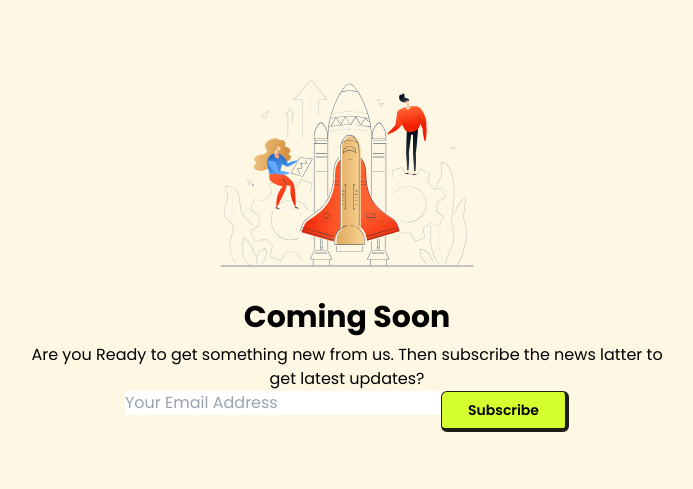
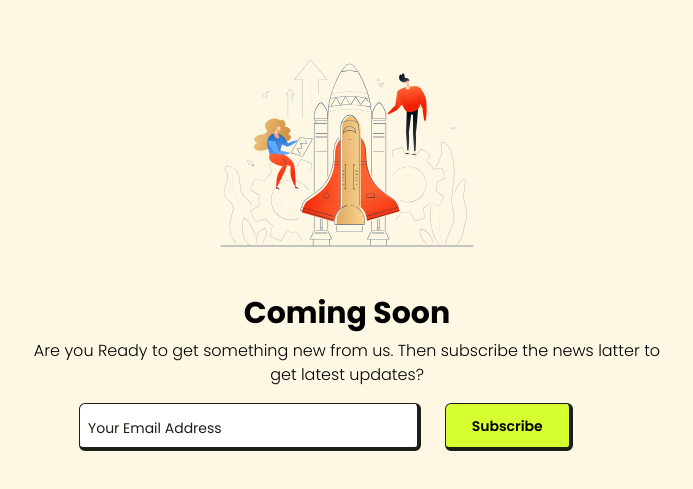
Before and after one commit to OlaiwonAbdullahi/Coming-Soon, a React (Vite) app: page / in a window 1280 px wide. Shown: the part 163-652 px from the top of the page, without its empty margins (293-986 px from the left). Built offline with nearby package versions, Linux system fonts and the light colour scheme.

Commit message:
update App.jsx and Form.jsx

```diff
--- a/src/App.jsx
+++ b/src/App.jsx
@@ -2,13 +2,13 @@ import Rocket from "./assets/rocket.svg";
 import Form from "./components/Form";
 const App = () => {
   return (
-    <div className=" bg-bg min-h-screen font-pop flex flex-col justify-center items-center">
+    <div className=" bg-bg min-h-screen font-pop flex flex-col gap-4 justify-center items-center">
       <div className="">
         <img src={Rocket} alt="" className=" h-64 w-72" />
       </div>
       <div className=" flex flex-col gap-2">
         <h2 className="text-center font-bold text-3xl">Coming Soon</h2>
-        <p className=" text-center w-5/6 flex mx-auto">
+        <p className=" text-center w-5/6 flex mx-auto font-light">
           Are you Ready to get something new from us. Then subscribe the news
           latter to get latest updates?
         </p>
--- a/src/components/Form.jsx
+++ b/src/components/Form.jsx
@@ -1,11 +1,15 @@
 const Form = () => {
   return (
-    <div className=" flex">
-      <div className=" basis-2/3">
-        <input type="text" placeholder="Your Email Address" />
+    <div className=" mx-auto flex gap-6">
+      <div className="basis-2/3 w-96 h-12 items-center bg-primary p-2 rounded-md border border-secondary border-r-4 border-b-4">
+        <input
+          type="text"
+          placeholder="Your Email Address"
+          className="text-sm text-secondary h-8 items-center w-full placeholder:text-secondary focus:outline-none"
+        />
       </div>
-      <div className=" basis-1/3">
-        <button className=" bg-btnColor rounded-md p-2 font-semibold border border-secondary border-r-4 border-b-4 w-32 text-sm">
+      <div className="basis-1/3">
+        <button className="bg-btnColor rounded-md h-12 p-2 font-semibold border border-secondary border-r-4 border-b-4 w-32 text-sm">
           Subscribe
         </button>
       </div>
```
